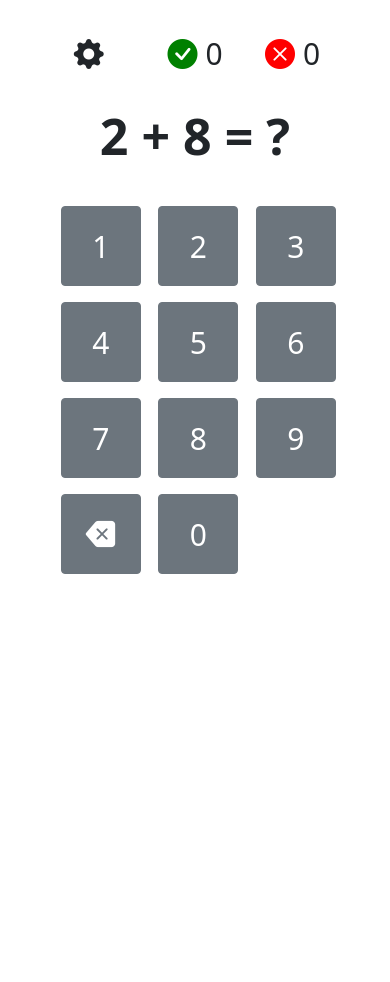
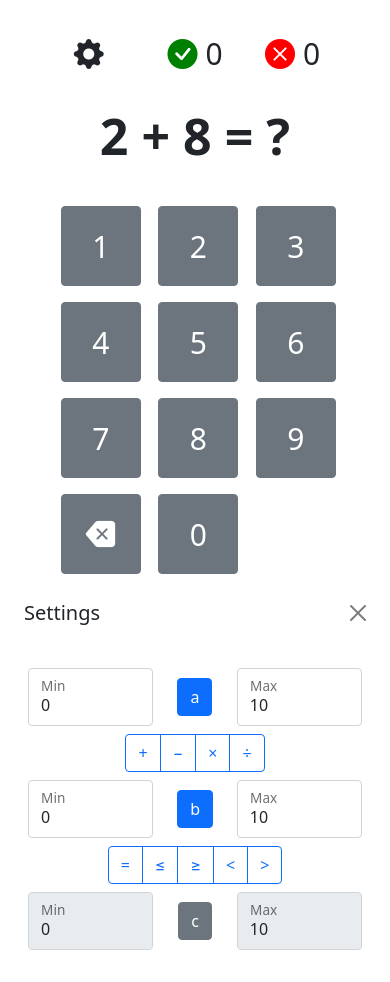
Before and after one commit to br4ch1st0chr0n3/mini-games, a plain HTML site: page docs/index.html in a window 390 px wide. Before the commit the page ends 844 px from the top, so only its background shows below. Drawn offline with nearby package versions, Linux system fonts and the light colour scheme.

Commit message:
add toggle buttons

```diff
--- a/docs/index.html
+++ b/docs/index.html
@@ -114,9 +114,9 @@
         <div class="col-3 d-grid fixed"></div>
       </div>
 
-      <div class="offcanvas offcanvas-bottom h-75" tabindex="-1" id="offcanvasBottom"
-        aria-labelledby="offcanvasBottomLabel">
-        <!-- <div> -->
+      <!-- <div class="offcanvas offcanvas-bottom h-75" tabindex="-1" id="offcanvasBottom"
+        aria-labelledby="offcanvasBottomLabel"> -->
+        <div>
         <div class="row justify-content-center">
           <div class="offcanvas-header col settings ms-2 me-2">
             <h5 class="offcanvas-title" id="offcanvasBottomLabel">
@@ -138,7 +138,7 @@
                   </div>
                 </div>
                 <div class="col-2 my-auto text-center pb-2">
-                  <button class="btn btn-outline-primary">a</button>
+                  <button class="btn btn-outline-primary" id="a_term">a</button>
                 </div>
                 <div class="col-5 my-auto text-center">
                   <div class="form-floating pb-2">
@@ -152,16 +152,16 @@
               <div class="row">
                 <div class="col my-auto text-center">
                   <div class="btn-group pb-2" id="arithmetical_operators">
-                    <button type="button" class="btn btn-outline-primary">
+                    <button type="button" class="btn btn-outline-primary" onclick="toggle_operation('plus')" id="plus">
                       &plus;
                     </button>
-                    <button type="button" class="btn btn-outline-primary">
+                    <button type="button" class="btn btn-outline-primary" onclick="toggle_operation('minus')" id="minus">
                       &minus;
                     </button>
-                    <button type="button" class="btn btn-outline-primary">
+                    <button type="button" class="btn btn-outline-primary" onclick="toggle_operation('times')" id="times">
                       &times;
                     </button>
-                    <button type="button" class="btn btn-outline-primary">
+                    <button type="button" class="btn btn-outline-primary" onclick="toggle_operation('divide')" id="divide">
                       &divide;
                     </button>
                   </div>
@@ -178,7 +178,7 @@
                 </div>
                 <div class="col-2 my-auto text-center">
                   <div class="pb-2">
-                    <button class="btn btn-outline-primary">b</button>
+                    <button class="btn btn-outline-primary" id="b_term">b</button>
                   </div>
                 </div>
                 <div class="col-5 my-auto text-center">
@@ -193,19 +193,19 @@
               <div class="row">
                 <div class="col my-auto text-center">
                   <div class="btn-group pb-2" id="comparison_operators">
-                    <button type="button" class="btn btn-outline-primary">
+                    <button type="button" class="btn btn-outline-primary" onclick="toggle_operation('eq')" id="eq">
                       &equals;
                     </button>
-                    <button type="button" class="btn btn-outline-primary">
+                    <button type="button" class="btn btn-outline-primary" onclick="toggle_operation('leq')" id="leq">
                       &leq;
                     </button>
-                    <button type="button" class="btn btn-outline-primary">
+                    <button type="button" class="btn btn-outline-primary" onclick="toggle_operation('geq')" id="geq">
                       &geq;
                     </button>
-                    <button type="button" class="btn btn-outline-primary">
+                    <button type="button" class="btn btn-outline-primary" onclick="toggle_operation('lt')" id="lt">
                       &lt;
                     </button>
-                    <button type="button" class="btn btn-outline-primary">
+                    <button type="button" class="btn btn-outline-primary" onclick="toggle_operation('gt')" id="gt">
                       &gt;
                     </button>
                   </div>
@@ -221,7 +221,7 @@
                 </div>
                 <div class="col-2 my-auto text-center">
                   <div class="pb-2">
-                    <button class="btn btn-outline-primary">c</button>
+                    <button class="btn btn-outline-primary" id="c_term">c</button>
                   </div>
                 </div>
                 <div class="col-5 my-auto text-center">
--- a/docs/logic.js
+++ b/docs/logic.js
@@ -1,5 +1,4 @@
 let no_answer = '?'
-
 
 var model = {}
 model.correct = 0
@@ -74,7 +73,7 @@ function update_counters() {
 model.settings_open = false
 
 function update_settings_open() {
-    model.settings_open = !model.settings_open
+  model.settings_open = !model.settings_open
 }
 
 // handle key presses
@@ -91,7 +90,7 @@ key_codes.set(8, backspace)
 
 document.addEventListener('keydown', function (event) {
   if (key_codes.has(event.keyCode) && model.settings_open === false) {
-    value = key_codes.get(event.keyCode)
+    let value = key_codes.get(event.keyCode)
     if (value === 'backspace') {
       delete_digit()
     } else {
@@ -101,26 +100,196 @@ document.addEventListener('keydown', function (event) {
 })
 
 function insert_after(new_node, reference_node) {
-  reference_node.parentNode.insertBefore(new_node, reference_node.nextSibling);
+  reference_node.parentNode.insertBefore(new_node, reference_node.nextSibling)
 }
 
-function validate_input(id_min, id_max, id_current){
-  input1 = document.getElementById(id_min)
-  input2 = document.getElementById(id_max)
-  number1 = parseInt(input1.value)
-  number2 = parseInt(input2.value)
-  if (number2 < number1){
+// validate that min value is less than max
+// show error
+function validate_input(id_min, id_max, id_current) {
+  let input1 = document.getElementById(id_min)
+  let input2 = document.getElementById(id_max)
+  let number1 = parseInt(input1.value)
+  let number2 = parseInt(input2.value)
+  if (number2 < number1) {
     if (id_min === id_current) {
       input2.classList.add('is-invalid')
       input1.classList.remove('is-invalid')
-    }
-    else if (id_max === id_current) {
+    } else if (id_max === id_current) {
       input1.classList.add('is-invalid')
       input2.classList.remove('is-invalid')
     }
-  }
-  else {
+  } else {
     input1.classList.remove('is-invalid')
     input2.classList.remove('is-invalid')
   }
 }
+
+let btn_selected = 'btn-primary'
+let btn_unselected = 'btn-outline-primary'
+
+function toggle_term(id) {
+  let node = document.getElementById(id)
+  if (node.classList.contains(btn_unselected)) {
+    node.classList.remove(btn_unselected)
+    node.classList.add(btn_selected)
+  } else {
+    node.classList.add(btn_unselected)
+    node.classList.remove(btn_selected)
+  }
+  if (model.selected_terms.has(id)) {
+    model.selected_terms.delete(id)
+  } else {
+    model.selected_terms.add(id)
+  }
+  if (model.selected_terms.size === 2) {
+    select_third()
+  } else {
+    // TODO: trigger red danger
+    // for (e of model.)
+  }
+}
+
+model.selected_terms = new Set()
+
+let a_term_id = 'a_term'
+let b_term_id = 'b_term'
+let c_term_id = 'c_term'
+
+model.terms = [a_term_id, b_term_id, c_term_id]
+
+let a_min_id = 'a_min'
+let b_min_id = 'b_min'
+let c_min_id = 'c_min'
+
+let a_max_id = 'a_max'
+let b_max_id = 'b_max'
+let c_max_id = 'c_max'
+
+let min_suffix = '_min'
+let max_suffix = '_max'
+
+let btn_need_select = 'btn-danger'
+let btn_inactive = 'btn-secondary'
+
+// given terms for
+//  a and b, determine range for c
+//  a and c, determine range for b
+//  b and c, determine range for a
+
+function select_third() {
+  if (model.terms.size === 0) {
+    return
+  }
+
+  let t = NaN
+  for (let term of model.terms) {
+    if (!model.selected_terms.has(term)) {
+      t = term
+    }
+  }
+  let node = document.getElementById(t)
+  let node_min = document.getElementById(t[0] + min_suffix)
+  let node_max = document.getElementById(t[0] + max_suffix)
+
+  node.classList.remove(btn_need_select)
+  node.classList.remove(btn_unselected)
+  node.classList.add(btn_inactive)
+
+  node_min.setAttribute('readonly', 'true')
+  node_max.setAttribute('readonly', 'true')
+
+  range = get_range()
+  node_min.value = range.min === Number.NaN ? infinity : range_min
+  node_max.value = range.max === Number.NaN ? infinity : range_max
+}
+
+let plus = 'plus'
+let minus = 'minus'
+let times = 'times'
+let divide = 'divide'
+
+model.operations = [plus, minus, times, divide]
+model.selected_operations = new Set()
+
+let eq = 'eq'
+let geq = 'geq'
+let leq = 'leq'
+let lt = 'lt'
+let gt = 'gt'
+let infinity = '?'
+
+function get_range() {
+  terms = model.selected_terms
+  operations = model.selected_operations
+  if (terms.has(a_term_id) && terms.has(b_term_id)) {
+    let a_min = parse_int(document.getElementById(a_min_id).value)
+    let b_min = parse_int(document.getElementById(b_min_id).value)
+    let a_max = parse_int(document.getElementById(a_max_id).value)
+    let b_max = parse_int(document.getElementById(b_max_id).value)
+
+    range_min = Number.MAX_VALUE
+    range_max = Number.MIN_VALUE
+
+    let a_numbers = [a_min, a_max]
+    let b_numbers = [b_min, b_max]
+    for (let op of model.operations) {
+      if (model.selected_operations.has(op)) {
+        for (let a of a_numbers) {
+          for (let i = 0; i < b_numbers.length; i++) {
+            let b = b_numbers[i]
+
+            if (a === NaN || b === NaN) {
+              continue
+            }
+
+            if (op === plus) {
+              range_min = Math.min(range_min, a + b)
+              range_max = Math.max(range_max, a + b)
+            }
+            if (op === minus) {
+              range_min = Math.min(range_min, a - b)
+              range_max = Math.max(range_max, a - b)
+            }
+            if (op === times) {
+              range_min = Math.min(range_min, a * b)
+              range_max = Math.max(range_max, a * b)
+            }
+            if (op === divide) {
+              let b_number = b
+              if (i === 0) {
+                b_number = i === 0 ? 1 : -1
+              }
+              range_min = Math.min(range_min, Math.ceil(a / b_number))
+              range_max = Math.max(range_max, Math.floor(a / b_number))
+            }
+          }
+        }
+      }
+    }
+    return {
+      min: range_min === Number.MAX_VALUE ? NaN : range_min,
+      max: range_max === Number.MIN_VALUE ? NaN : range_max,
+    }
+  }
+}
+
+function toggle_operation(id) {
+  let op_node = document.getElementById(id)
+  if (op_node.classList.contains(btn_selected)) {
+    op_node.classList.remove(btn_selected)
+    op_node.classList.add(btn_unselected)
+    model.selected_operations.delete(id)
+  } else {
+    op_node.classList.remove(btn_unselected)
+    op_node.classList.add(btn_selected)
+    model.selected_operations.add(id)
+  }
+  select_third()
+}
+
+function init_terms() {
+  toggle_term(a_term_id)
+  toggle_term(b_term_id)
+}
+
+init_terms()
```
